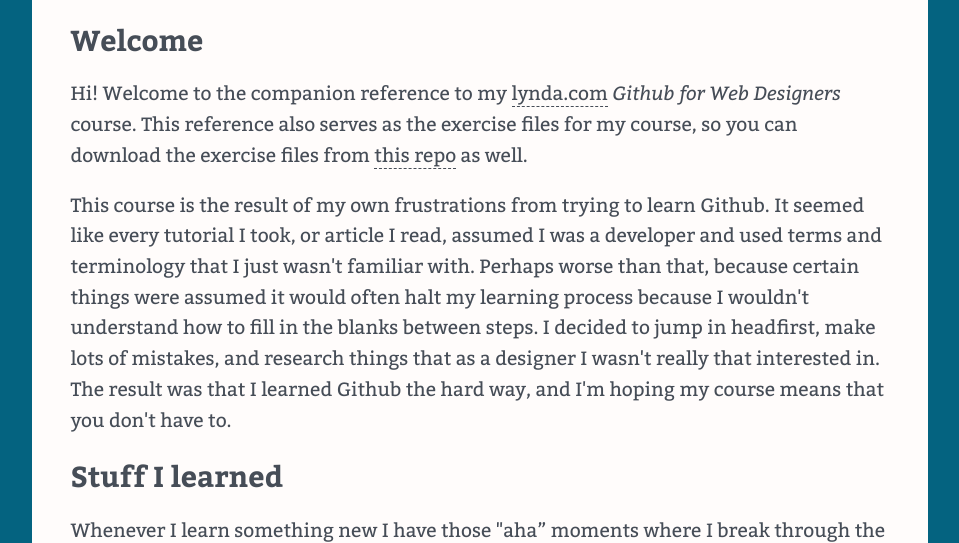
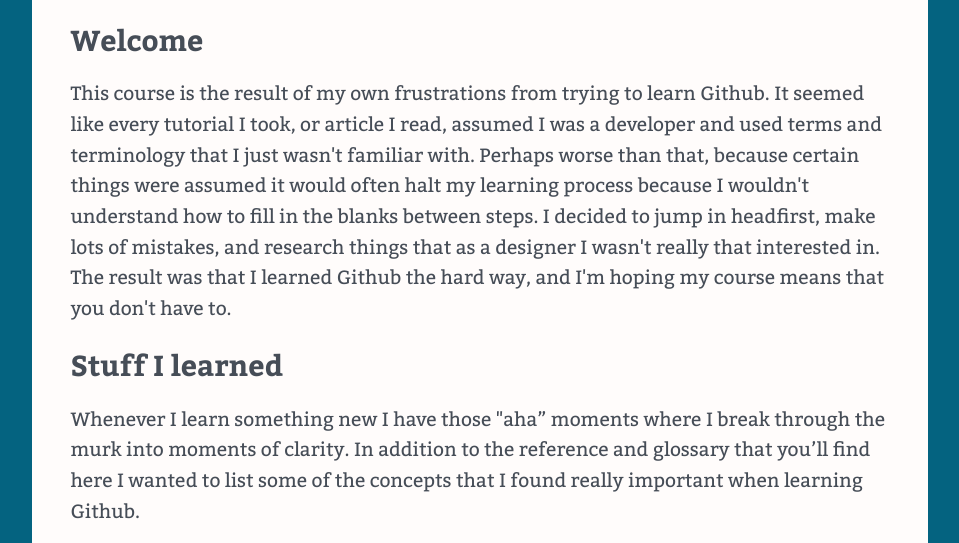
Before and after one commit to ChiekChiek/GithubClient-Basics, a plain HTML site: page index.html in a window 1280 px wide. Shown: the part 229-772 px from the top of the page, without its empty margins (160-1119 px from the left). Drawn offline with nearby package versions, Linux system fonts and the light colour scheme.

Commit message:
Update index.html

```diff
--- a/index.html
+++ b/index.html
@@ -26,7 +26,6 @@
     </nav>
     <main>
     <h2>Welcome</h2>
-    <p>Hi! Welcome to the companion reference to my <a href="http://www.lynda.com" title="lynda.com">lynda.com</a> <em>Github for Web Designers</em> course. This reference also serves as the exercise files for my course, so you can download the exercise files from <a href="https://github.com/ChiekChiek/GithubClient-Basics" title="Github for webdesigners">this repo</a> as well.</p>
     <p>This course is the result of my own frustrations from trying to learn Github. It seemed like every tutorial I took, or article I read, assumed I was a developer and used terms and terminology that I just wasn't familiar with. Perhaps worse than that, because certain things were assumed it would often halt my learning process because I wouldn't understand how to fill in the blanks between steps. I decided to jump in headfirst, make lots of mistakes, and research things that as a designer I wasn't really that interested in. The result was that I learned Github the hard way, and I'm hoping my course means that you don't have to.</p>
     <h2>Stuff I learned</h2>
     <p>Whenever I learn something new I have those &quot;aha&rdquo; moments where I break through the murk into moments of clarity. In addition to the reference and glossary that you&rsquo;ll find here I wanted to list some of the concepts that I found really important when learning Github.</p>
```
